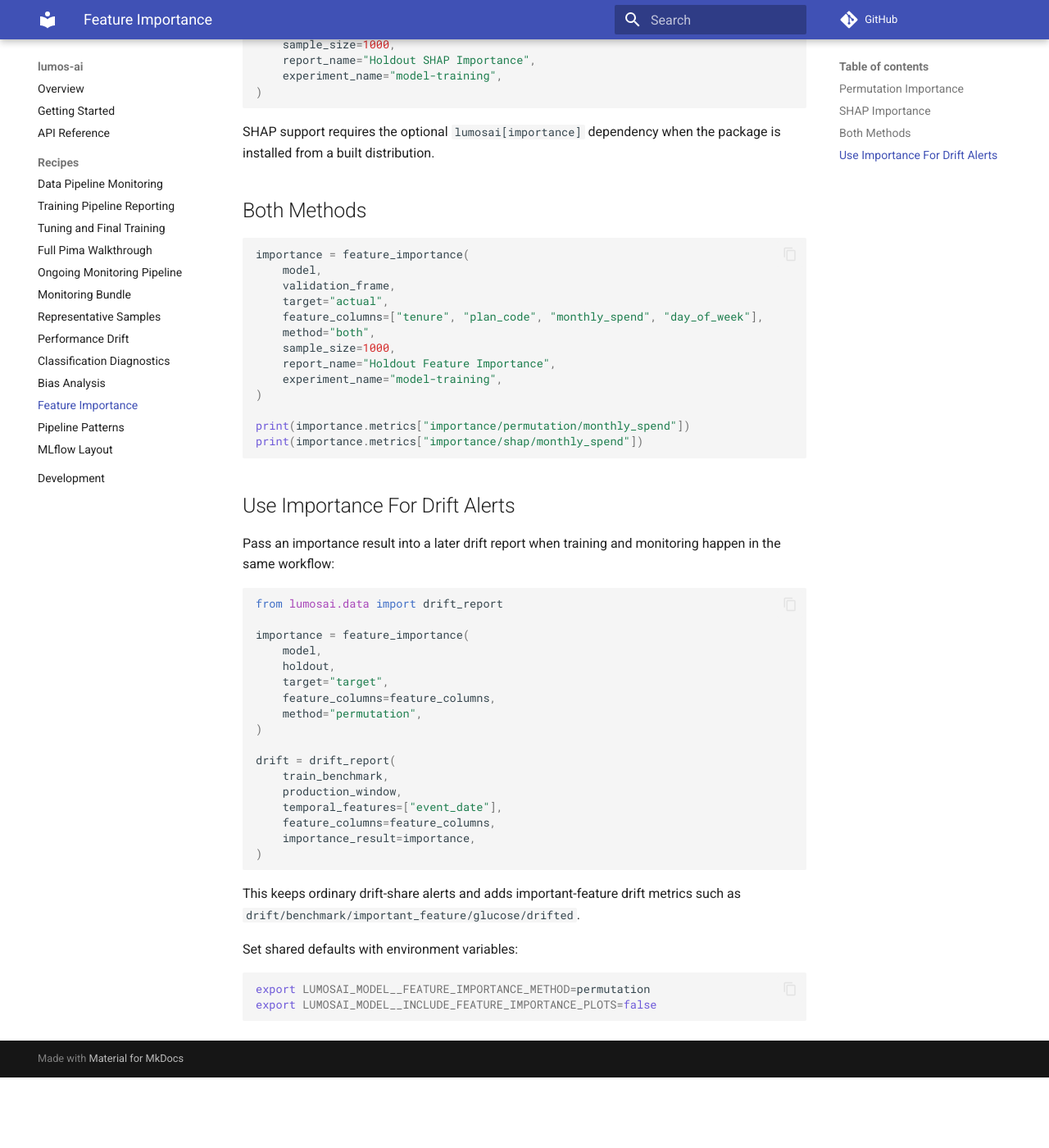
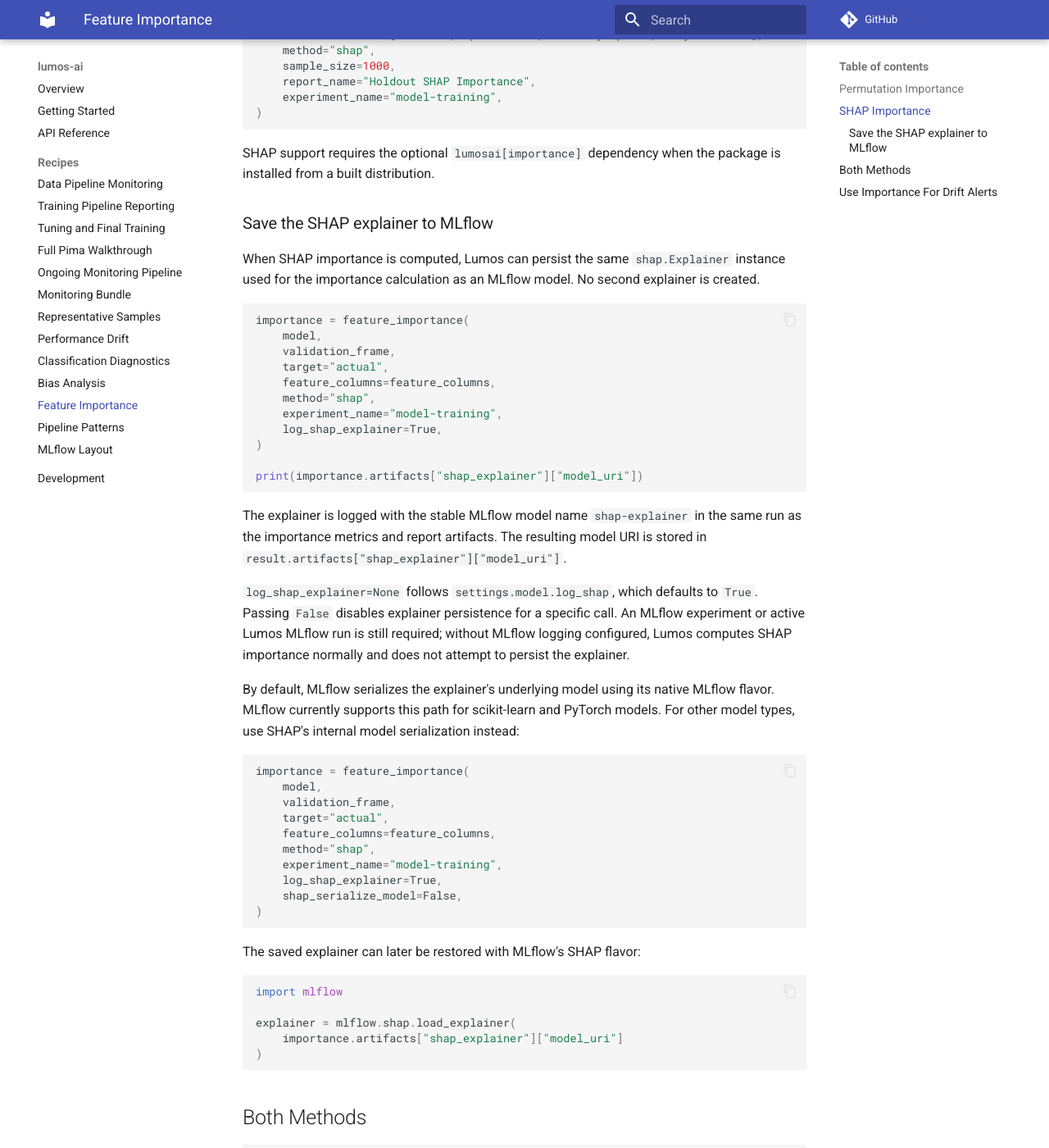
Before and after one commit to rmenziejr/lumos-ai, an MkDocs documentation site: the page built from docs/recipes/feature-importance.md, in a window 1280 px wide and 1400 px high, scrolled down 1190 px. Shown: the whole window at 82% size. Built offline with MkDocs 1.6.1 and Material for MkDocs 9.7.7, drawn with Linux system fonts in a browser that asks for light colours; comment, search, counter and statistics services are not loaded; before the commit the page ends 2504 px from its top, so only the background shows below that; some of the changed text lies outside the part shown.

Commit message:
docs: document SHAP explainer logging

````diff
--- a/docs/recipes/feature-importance.md
+++ b/docs/recipes/feature-importance.md
@@ -31,7 +31,7 @@
 print(importance.summary["methods"]["permutation"]["features"])
 ```
 
-Permutation metrics are logged as `importance/permutation/<feature>` and sorted by mean importance in the summary.
+Permutation metrics are logged as `importance/permutation/<feature>` and sorted by mean importance in the summary. Permutation-only runs never create or log a SHAP explainer, even if `log_shap_explainer=True` is passed.
 
 ## SHAP Importance
 
@@ -52,6 +52,53 @@
 
 SHAP support requires the optional `lumosai[importance]` dependency when the package is installed from a built distribution.
 
+### Save the SHAP explainer to MLflow
+
+When SHAP importance is computed, Lumos can persist the same `shap.Explainer` instance used for the importance calculation as an MLflow model. No second explainer is created.
+
+```python
+importance = feature_importance(
+    model,
+    validation_frame,
+    target="actual",
+    feature_columns=feature_columns,
+    method="shap",
+    experiment_name="model-training",
+    log_shap_explainer=True,
+)
+
+print(importance.artifacts["shap_explainer"]["model_uri"])
+```
+
+The explainer is logged with the stable MLflow model name `shap-explainer` in the same run as the importance metrics and report artifacts. The resulting model URI is stored in `result.artifacts["shap_explainer"]["model_uri"]`.
+
+`log_shap_explainer=None` follows `settings.model.log_shap`, which defaults to `True`. Passing `False` disables explainer persistence for a specific call. An MLflow experiment or active Lumos MLflow run is still required; without MLflow logging configured, Lumos computes SHAP importance normally and does not attempt to persist the explainer.
+
+By default, MLflow serializes the explainer's underlying model using its native MLflow flavor. MLflow currently supports this path for scikit-learn and PyTorch models. For other model types, use SHAP's internal model serialization instead:
+
+```python
+importance = feature_importance(
+    model,
+    validation_frame,
+    target="actual",
+    feature_columns=feature_columns,
+    method="shap",
+    experiment_name="model-training",
+    log_shap_explainer=True,
+    shap_serialize_model=False,
+)
+```
+
+The saved explainer can later be restored with MLflow's SHAP flavor:
+
+```python
+import mlflow
+
+explainer = mlflow.shap.load_explainer(
+    importance.artifacts["shap_explainer"]["model_uri"]
+)
+```
+
 ## Both Methods
 
 ```python
@@ -69,6 +116,8 @@
 print(importance.metrics["importance/permutation/monthly_spend"])
 print(importance.metrics["importance/shap/monthly_spend"])
 ```
+
+When `method="both"`, the SHAP explainer logging controls work the same way as `method="shap"`.
 
 ## Use Importance For Drift Alerts
 
@@ -101,4 +150,5 @@
 ```bash
 export LUMOSAI_MODEL__FEATURE_IMPORTANCE_METHOD=permutation
 export LUMOSAI_MODEL__INCLUDE_FEATURE_IMPORTANCE_PLOTS=false
+export LUMOSAI_MODEL__LOG_SHAP=true
 ```
````
